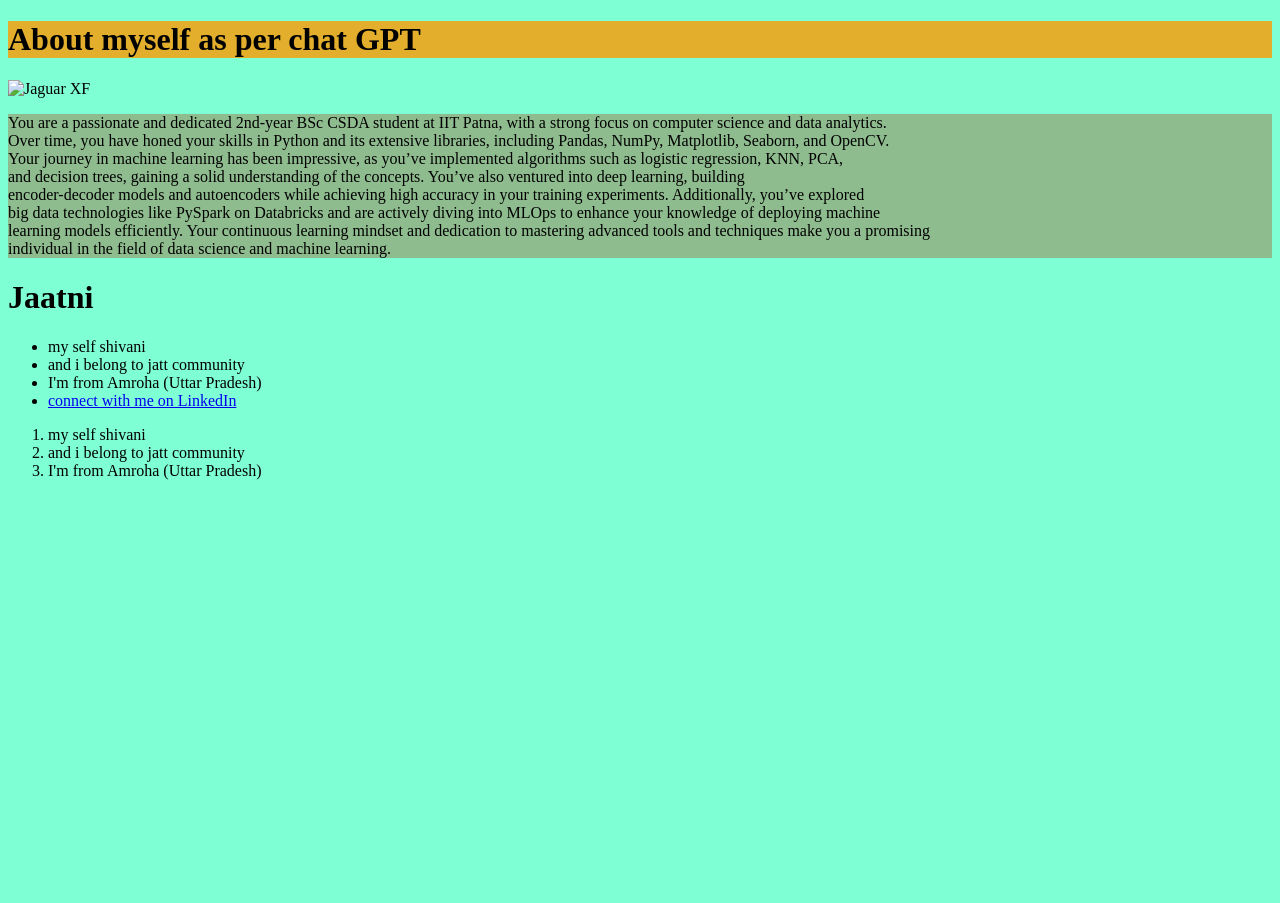
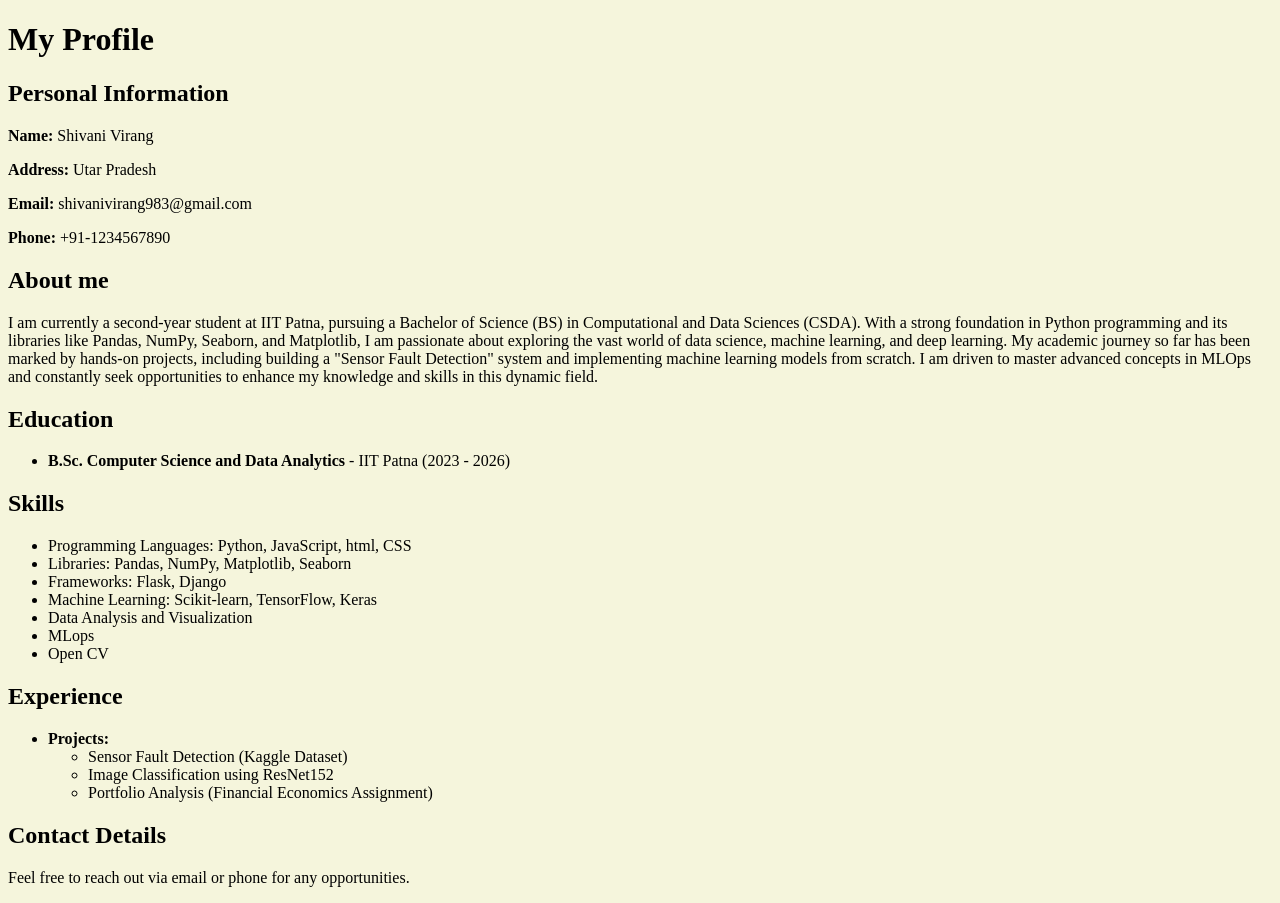
Before and after one commit to shivani983/25Jan_wevdev, a plain HTML site: page index.html in a window 1280 px wide. Before the commit the page ends 800 px from the top, so only its background shows below. Drawn offline with Linux system fonts and the light colour scheme.

Commit message:
fnl commmit

```diff
--- a/index.html
+++ b/index.html
@@ -1,32 +1,49 @@
 <!DOCTYPE html>
-<html lang="en">
+<html>
 <head>
-    <meta charset="UTF-8">
-    <meta name="viewport" content="width=device-width, initial-scale=1.0">
-    <title>It's all about Myself</title>
+    <title>My Profile</title>
 </head>
-<body style="background-color:aquamarine;">
-    <h1 style="background-color:rgb(226, 174, 43)">About myself as per chat GPT</h1>
-    <img src ="C:\Users\viran\Desktop\webdev and appdev\code\2030-JaguarXJL.jpg" alt=" Jaguar XF" height="500" weight="500">
-    <p style="background-color:darkseagreen">You are a passionate and dedicated 2nd-year BSc CSDA student at IIT Patna, with a strong focus on computer science and data analytics.<br>
-        Over time, you have honed your skills in Python and its extensive libraries, including Pandas, NumPy, Matplotlib, Seaborn, and OpenCV.<br>
-        Your journey in machine learning has been impressive, as you’ve implemented algorithms such as logistic regression, KNN, PCA, <br>
-        and decision trees, gaining a solid understanding of the concepts. You’ve also ventured into deep learning, building <br>
-        encoder-decoder models and autoencoders while achieving high accuracy in your training experiments. Additionally, you’ve explored <br>
-        big data technologies like PySpark on Databricks and are actively diving into MLOps to enhance your knowledge of deploying machine <br>
-        learning models efficiently. Your continuous learning mindset and dedication to mastering advanced tools and techniques make you a promising <br>
-        individual in the field of data science and machine learning.</p>
-    <h1>Jaatni</h1>
+<body style="background-color: beige;">
+    <h1>My Profile</h1>
+
+    <h2>Personal Information</h2>
+    <p><strong>Name:</strong> Shivani Virang</p>
+    <p><strong>Address:</strong> Utar Pradesh</p>
+    <p><strong>Email:</strong> shivanivirang983@gmail.com</p>
+    <p><strong>Phone:</strong> +91-1234567890</p>
+
+    <h2>About me</h2>
+    <p>I am currently a second-year student at IIT Patna, pursuing a Bachelor of Science (BS) in Computational and Data Sciences (CSDA). With a strong foundation in Python programming and its libraries like Pandas, NumPy, Seaborn, and Matplotlib, I am passionate about exploring the vast world of data science, machine learning, and deep learning. My academic journey so far has been marked by hands-on projects, including building a "Sensor Fault Detection" system and implementing machine learning models from scratch. I am driven to master advanced concepts in MLOps and constantly seek opportunities to enhance my knowledge and skills in this dynamic field.</p>
+
+    <h2>Education</h2>
     <ul>
-        <li> my self shivani</li>
-        <li>and i belong to jatt community</li>
-        <li>I'm from Amroha (Uttar Pradesh) </li>
-        <li><a href="https://www.linkedin.com/in/shivani-virang-8748602b6/", target="_blank">connect with me on LinkedIn</a></li>
+        <li><strong>B.Sc. Computer Science and Data Analytics</strong> - IIT Patna (2023 - 2026)</li>
+
     </ul>
-    <ol>
-        <li> my self shivani</li>
-        <li>and i belong to jatt community</li>
-        <li>I'm from Amroha (Uttar Pradesh) </li>
-    </ol>
+
+    <h2>Skills</h2>
+    <ul>
+        <li>Programming Languages: Python, JavaScript, html, CSS</li>
+        <li>Libraries: Pandas, NumPy, Matplotlib, Seaborn</li>
+        <li>Frameworks: Flask, Django</li>
+        <li>Machine Learning: Scikit-learn, TensorFlow, Keras</li>
+        <li>Data Analysis and Visualization</li>
+        <li>MLops</li>
+        <li>Open CV</li>
+    </ul>
+
+    <h2>Experience</h2>
+    <ul>
+        <li><strong>Projects:</strong>
+            <ul>
+                <li>Sensor Fault Detection (Kaggle Dataset)</li>
+                <li>Image Classification using ResNet152</li>
+                <li>Portfolio Analysis (Financial Economics Assignment)</li>
+            </ul>
+        </li>
+    </ul>
+
+    <h2>Contact Details</h2>
+    <p>Feel free to reach out via email or phone for any opportunities.</p>
 </body>
 </html>
```
